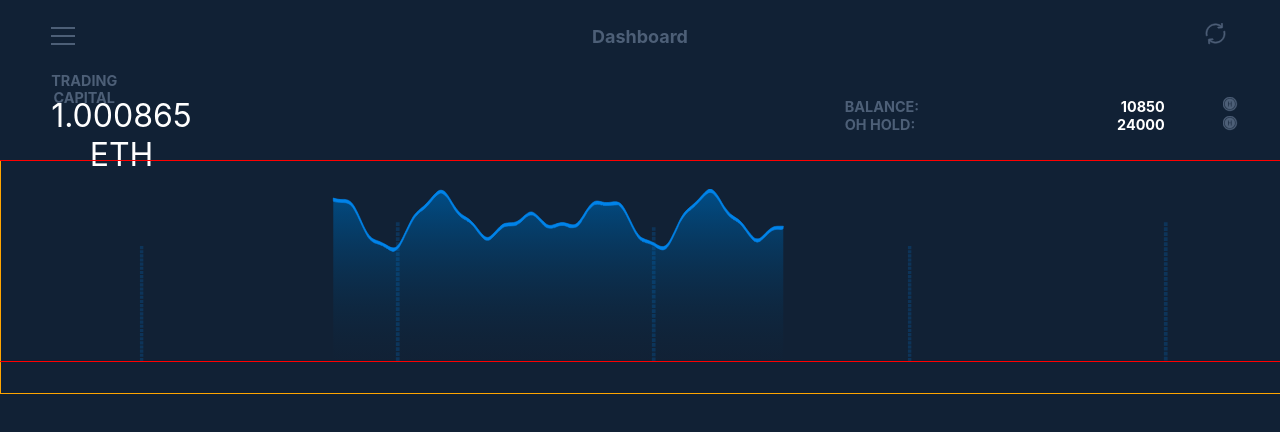
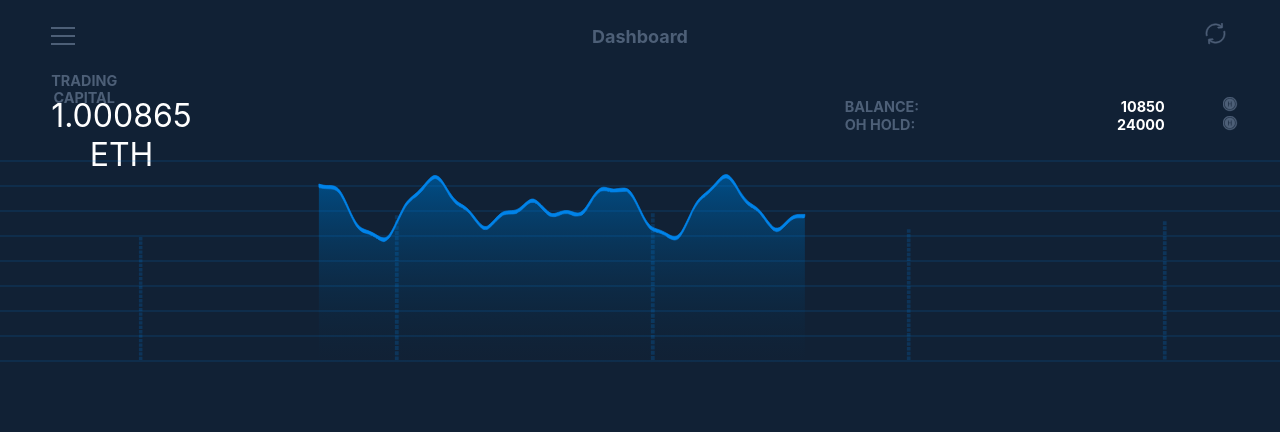
Before and after one commit to earGO/hyperquant, a React (Create React App) app: page / in a window 1280 px wide. Shown: the top 432 px of the page. Built offline with nearby package versions, Linux system fonts and the light colour scheme.

Commit message:
adding vertical lines

```diff
--- a/src/components/Graph/Graph.scss
+++ b/src/components/Graph/Graph.scss
@@ -3,13 +3,13 @@
 .graph-wrapper{
   position: absolute;
   display: block;
-  top:-0.1vh;
+  top:-2vh;
   margin:0;
   padding:0;
   right: 0;
   width: 100%;
-  height:$trading-graph-height;
-  border:1px solid red;
+  height:$trading-graph-height*1.08;
+  //border:1px solid red;
 }
 
 
--- a/src/components/TradeGraph/TradeGraph.js
+++ b/src/components/TradeGraph/TradeGraph.js
@@ -2,12 +2,14 @@ import React from 'react';
 import Graph from "../Graph/Graph";
 import './TradeGraph.scss';
 import TradeGraphVerticalLines from "../TradeGraphVerticalLines/TradeGraphVerticalLines";
+import TradeGraphHorizontalLines from "../TradeGraphHorizontalLines/TradeGraphHorizontalLines";
 
 const TradeGraph = () => {
     return (
         <div className={'trade-graph-container'}>
             <Graph/>
             <TradeGraphVerticalLines/>
+            <TradeGraphHorizontalLines/>
         </div>
 
     )
--- a/src/components/TradeGraph/TradeGraph.scss
+++ b/src/components/TradeGraph/TradeGraph.scss
@@ -1,7 +1,7 @@
 @import "../../common/styles/global";
 
 .trade-graph-container{
-  border: 1px solid orange;
+  //border: 1px solid orange;
 
   position: absolute;
   display: block;
--- /dev/null
+++ b/src/components/TradeGraphHorizontalLines/TradeGraphHorizontalLines.js
@@ -0,0 +1,21 @@
+import React from 'react';
+import './TradeGraphHorizontalLines.scss'
+
+const TradeGraphHorizontalLines = () => {
+    return (
+        <div className={'vertical-lines-flex-container'}>
+            <hr/>
+            <hr/>
+            <hr/>
+            <hr/>
+            <hr/>
+            <hr/>
+            <hr/>
+            <hr/>
+            <hr/>
+        </div>
+
+    )
+};
+
+export default TradeGraphHorizontalLines;
--- /dev/null
+++ b/src/components/TradeGraphHorizontalLines/TradeGraphHorizontalLines.scss
@@ -0,0 +1,21 @@
+@import "../../common/styles/global";
+
+.vertical-lines-flex-container{
+  position: absolute;
+  display: flex;
+  top:0;
+  left:0;
+  width: 100%;
+  height: $trading-graph-height*1.01;
+  flex-flow: column wrap;
+  justify-content: space-between;
+}
+
+.vertical-lines-flex-container hr{
+  width:100%;
+  padding:0;
+  margin: 0;
+  border: 1px solid $trade-graph-outline-color;
+  opacity: 0.5;
+  @include vendor('transform', 'scale(1,0.25)');
+}
--- a/src/components/TradeGraphVerticalLines/TradeGraphVerticalLines.scss
+++ b/src/components/TradeGraphVerticalLines/TradeGraphVerticalLines.scss
@@ -34,22 +34,22 @@
 
 .line1{
   left:10vw;
-  height: 14.5vh;
+  height: 15.5vh;
 }
 
 .line2{
   left:30vw;
-  height: 17.5vh;
+  height: 18.3vh;
 }
 
 .line3{
   left:50vw;
-  height: 16.9vh;
+  height: 18.5vh;
 }
 
 .line4{
   left:70vw;
-  height: 14.5vh;
+  height: 16.5vh;
 }
 
 .line5{
```
Also changed, not shown: 1 other file (tests, documents, lock files or other folders).
